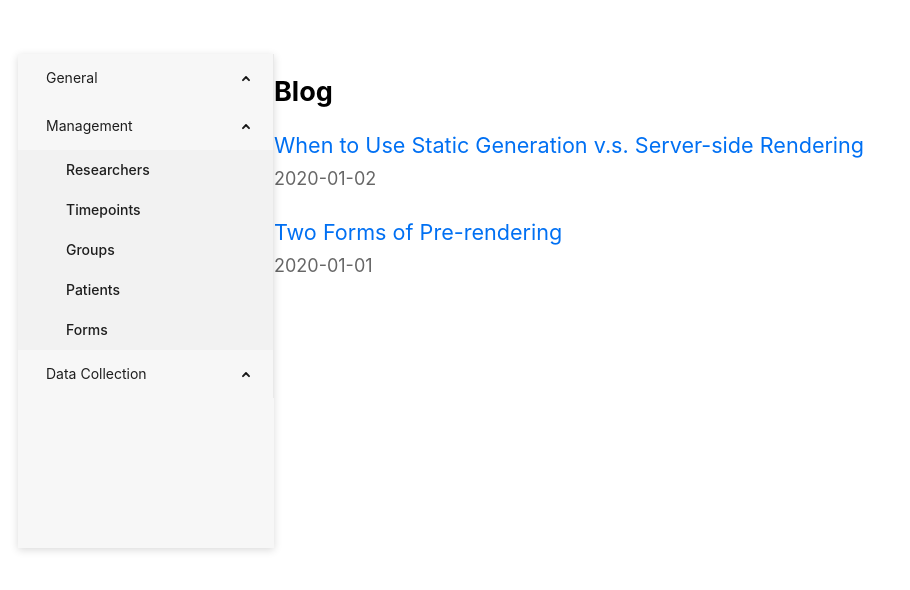
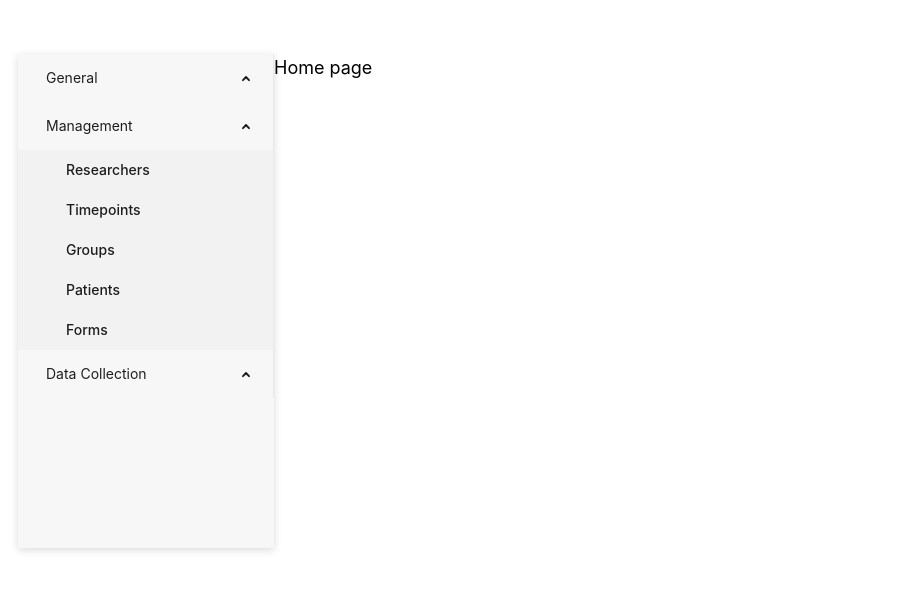
Before and after one commit to ashwini-raman/nextjs-blog, a Next.js app: page / in a window 1280 px wide. Shown: the top 590 px of the page, without its empty margins (0-910 px from the left). Built offline with nearby package versions, Linux system fonts and the light colour scheme.

Commit message:
cleaning up

```diff
--- a/lib/posts.js
+++ /dev/null
@@ -1,74 +0,0 @@
-import fs from 'fs';
-import path from 'path';
-import matter from 'gray-matter';
-
-const postsDirectory = path.join(process.cwd(), 'posts');
-
-export function getSortedPostsData() {
-// Get file names under /posts
-const fileNames = fs.readdirSync(postsDirectory);
-const allPostsData = fileNames.map((fileName) => {
-  // Remove ".md" from file name to get id
-  const id = fileName.replace(/\.md$/, '');
-
-  // Read markdown file as string
-  const fullPath = path.join(postsDirectory, fileName);
-  const fileContents = fs.readFileSync(fullPath, 'utf8');
-
-  // Use gray-matter to parse the post metadata section
-  const matterResult = matter(fileContents);
-
-  // Combine the data with the id
-  return {
-    id,
-    ...matterResult.data,
-  };
-});
-// Sort posts by date
-return allPostsData.sort((a, b) => {
-  if (a.date < b.date) {
-    return 1;
-  } else {
-    return -1;
-  }
-});
-}
-
-export function getAllPostIds() {
-  const fileNames = fs.readdirSync(postsDirectory);
-
-  // Returns an array that looks like this:
-  // [
-  //   {
-  //     params: {
-  //       id: 'ssg-ssr'
-  //     }
-  //   },
-  //   {
-  //     params: {
-  //       id: 'pre-rendering'
-  //     }
-  //   }
-  // ]
-  return fileNames.map((fileName) => {
-    return {
-      params: {
-        id: fileName.replace(/\.md$/, ''),
-      },
-    };
-  });
-}
-
-export function getPostData(id) {
-  const fullPath = path.join(postsDirectory, `${id}.md`);
-  const fileContents = fs.readFileSync(fullPath, 'utf8');
-
-  // Use gray-matter to parse the post metadata section
-  const matterResult = matter(fileContents);
-
-  // Combine the data with the id
-  return {
-      id,
-      ...matterResult.data,
-  };
-}
--- a/pages/api/hello.js
+++ /dev/null
@@ -1,3 +0,0 @@
-export default function handler(req, res) {
-  res.status(200).json({ text: 'Hello' });
-}
--- a/pages/index.js
+++ b/pages/index.js
@@ -1,37 +1,11 @@
 import Link from 'next/link';
 import Layout, { siteTitle } from '../components/layout';
 import utilStyles from '../styles/utils.module.css';
-import { getSortedPostsData } from '../lib/posts';
 
-export async function getStaticProps() {
-  const allPostsData = getSortedPostsData();
-  return {
-    props: {
-      allPostsData,
-    },
-  };
-}
-
-export default function Home({ allPostsData }) {
+export default function Home() {
 return (
   <Layout home>
-    {/* Keep the existing code here */}
-
-    {/* Add this <section> tag below the existing <section> tag */}
-    <section className={`${utilStyles.headingMd} ${utilStyles.padding1px}`}>
-      <h2 className={utilStyles.headingLg}>Blog</h2>
-      <ul className={utilStyles.list}>
-        {allPostsData.map(({ id, date, title }) => (
-          <li className={utilStyles.listItem} key={id}>
-          <Link href={`/posts/${id}`}>{title}</Link>
-          <br />
-          <small className={utilStyles.lightText}>
-            {date}
-          </small>
-        </li>
-        ))}
-      </ul>
-    </section>
+    Home page
   </Layout>
 );
 }
--- a/posts/pre-rendering.md
+++ /dev/null
@@ -1,11 +0,0 @@
----
-title: 'Two Forms of Pre-rendering'
-date: '2020-01-01'
----
-
-Next.js has two forms of pre-rendering: **Static Generation** and **Server-side Rendering**. The difference is in **when** it generates the HTML for a page.
-
-- **Static Generation** is the pre-rendering method that generates the HTML at **build time**. The pre-rendered HTML is then _reused_ on each request.
-- **Server-side Rendering** is the pre-rendering method that generates the HTML on **each request**.
-
-Importantly, Next.js lets you **choose** which pre-rendering form to use for each page. You can create a "hybrid" Next.js app by using Static Generation for most pages and using Server-side Rendering for others.
--- a/posts/ssg-ssr.md
+++ /dev/null
@@ -1,19 +0,0 @@
----
-title: 'When to Use Static Generation v.s. Server-side Rendering'
-date: '2020-01-02'
----
-
-We recommend using **Static Generation** (with and without data) whenever possible because your page can be built once and served by CDN, which makes it much faster than having a server render the page on every request.
-
-You can use Static Generation for many types of pages, including:
-
-- Marketing pages
-- Blog posts
-- E-commerce product listings
-- Help and documentation
-
-You should ask yourself: "Can I pre-render this page **ahead** of a user's request?" If the answer is yes, then you should choose Static Generation.
-
-On the other hand, Static Generation is **not** a good idea if you cannot pre-render a page ahead of a user's request. Maybe your page shows frequently updated data, and the page content changes on every request.
-
-In that case, you can use **Server-Side Rendering**. It will be slower, but the pre-rendered page will always be up-to-date. Or you can skip pre-rendering and use client-side JavaScript to populate data.
```
Also changed, not shown: components/presentational/TableOfContents/index copy.js (deleted, +0 -72 lines), pages/posts/[id].js (deleted, +0 -31 lines).
